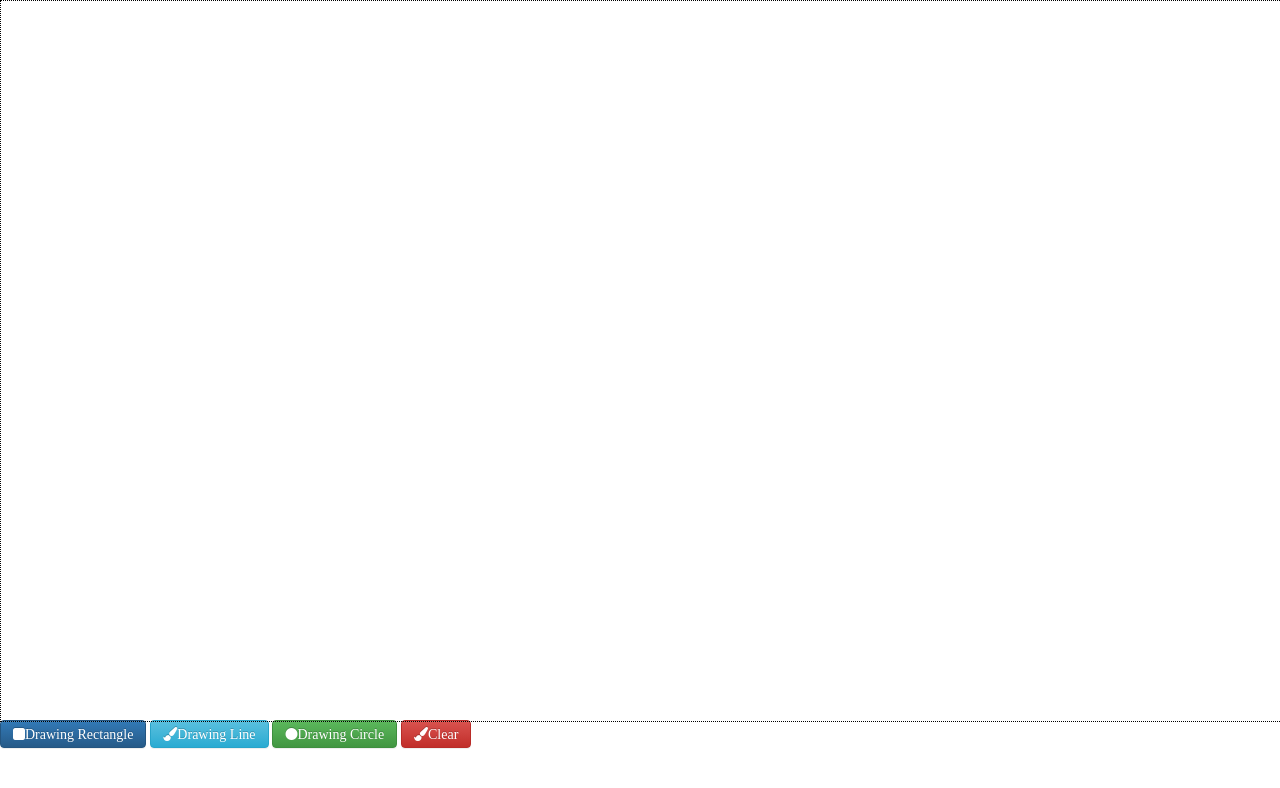
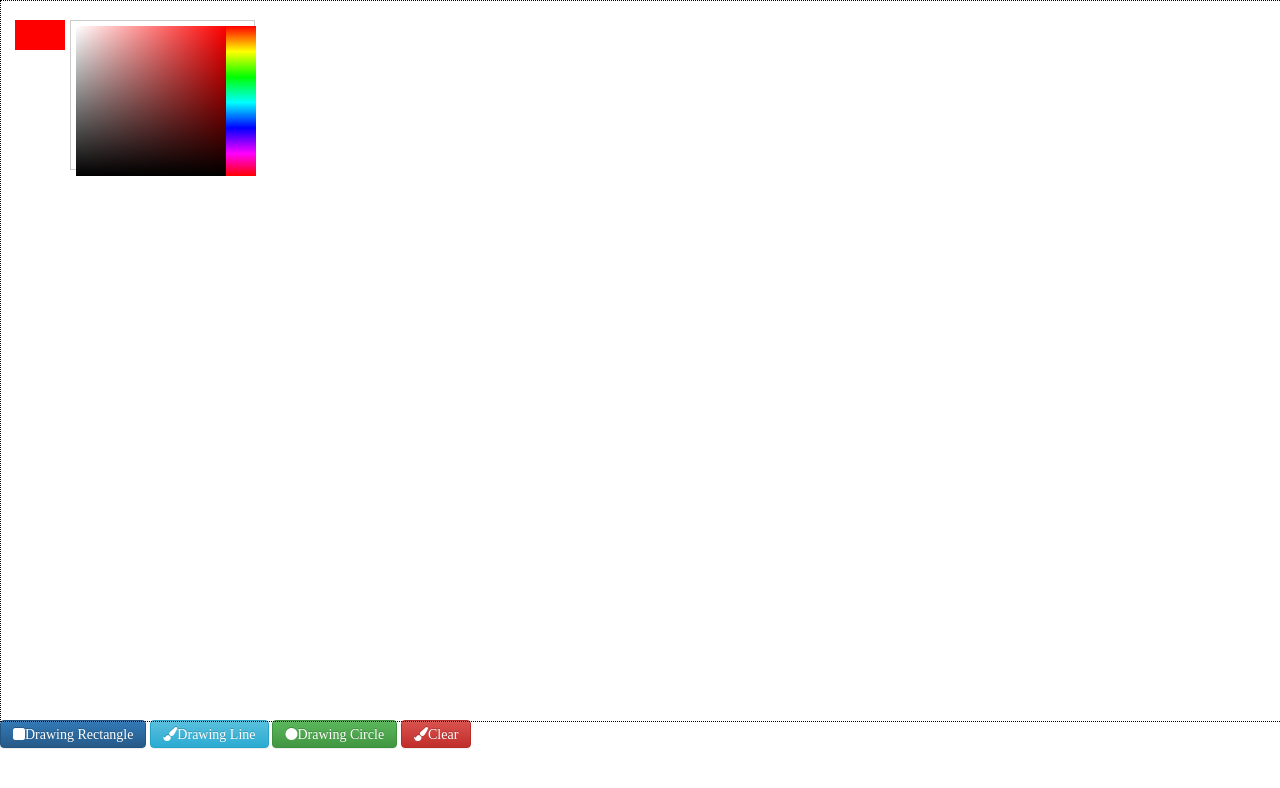
Before and after one commit to Loyal17/Loyal17.github.io, a plain HTML site: page project2/canvas.html in a window 1280 px wide. Drawn offline with nearby package versions, Linux system fonts and the light colour scheme.

Commit message:
added color picker

```diff
--- a/project2/canvas.html
+++ b/project2/canvas.html
@@ -19,6 +19,16 @@
     <div id="canvas-container">
         <canvas id="canvas-real" class="canvas" width='1280px' height='720px'></canvas>
         <canvas id="canvas-draft" class="canvas" width='1280px' height='720px'></canvas>
+        <!-- Warren -->
+    <label for="color-input" id="color-label" style="background-color: red"></label>
+    <input type="checkbox" id="color-input" checked></input>
+
+    <div id="color-picker">
+      <canvas id="color-block" height="150" width="150"></canvas>
+      <canvas id="color-strip" height="150" width="30"></canvas>
+    </div>
+
+    <!-- end of color picker secition -->
     </div>
     <div class="buttons">
         <span class="btn btn-primary fa fa-square" id="drawing-rectangle" >Drawing Rectangle</span>
@@ -27,6 +37,7 @@
         <span class="btn btn-danger fa fa-paint-brush" id="erase" >Clear</span>
 
     </div>
+
 
     <!-- jQuery -->
     <script type='text/javascript' src="https://code.jquery.com/jquery-3.2.1.js"></script>
@@ -38,6 +49,7 @@
     <script type='text/javascript' src="drawing-line.js"></script>
     <script type='text/javascript' src="drawing-rectangle.js"></script>
     <script type='text/javascript' src="drawing-circle.js"></script>
+    <script type='text/javascript' src="picker.js"></script>
     <!-- run newly added function -->
     <script type='text/javascript'>
         $('#drawing-rectangle').click(()=>{
@@ -49,7 +61,7 @@
         $('#drawing-circle').click( ()=>{
             currentFunction = new DrawingCircle(contextReal,contextDraft);
         });
-       // currentFunction = new DrawingRectangle(contextReal,contextDraft);
+
     </script>
 
 </body>
--- a/project2/drawing-circle.js
+++ b/project2/drawing-circle.js
@@ -6,12 +6,12 @@ class DrawingCircle extends PaintFunction{
         this.contextDraft = contextDraft;
     }
     onMouseDown(coord,event){
-        this.contextReal.strokeStyle = "#A6B2F7";
+        this.contextReal.strokeStyle = rgbaColor;
         this.origX = coord[0];
         this.origY = coord[1];
     }
     onDragging(coord,event){
-        this.contextDraft.strokeStyle = "#A6B2F7";
+        this.contextDraft.strokeStyle = rgbaColor;
         this.contextDraft.beginPath();
         this.contextDraft.clearRect(0,0,canvasDraft.width,canvasDraft.height);
         this.contextDraft.lineWidth=15;
--- a/project2/drawing-line.js
+++ b/project2/drawing-line.js
@@ -5,7 +5,7 @@ class DrawingLine extends PaintFunction{
     }
 
     onMouseDown(coord,event){
-        this.context.strokeStyle = "#df4b26";
+        this.context.strokeStyle = rgbaColor;
         this.context.lineJoin = "round";
         this.context.lineWidth = 5;
         this.context.beginPath();
--- a/project2/drawing-rectangle.js
+++ b/project2/drawing-rectangle.js
@@ -6,12 +6,12 @@ class DrawingRectangle extends PaintFunction{
     }
 
     onMouseDown(coord,event){
-        this.contextReal.fillStyle = "#f44";
+        this.contextReal.fillStyle = rgbaColor;
         this.origX = coord[0];
         this.origY = coord[1];
     }
     onDragging(coord,event){
-        this.contextDraft.fillStyle = "#f44";
+        this.contextDraft.fillStyle = rgbaColor;
         this.contextDraft.clearRect(0,0,canvasDraft.width,canvasDraft.height);
         this.contextDraft.fillRect(this.origX,this.origY,coord[0]- this.origX,coord[1] - this.origY)
     }
--- /dev/null
+++ b/project2/picker.js
@@ -0,0 +1,87 @@
+
+
+var colorBlock = document.getElementById('color-block');
+var ctx1 = colorBlock.getContext('2d');
+var width1 = colorBlock.width;
+var height1 = colorBlock.height;
+
+var colorStrip = document.getElementById('color-strip');
+var ctx2 = colorStrip.getContext('2d');
+var width2 = colorStrip.width;
+var height2 = colorStrip.height;
+
+var colorLabel = document.getElementById('color-label');
+
+var x = 0;
+var y = 0;
+var drag = false;
+var rgbaColor = 'rgba(255,0,0,1)';
+
+ctx1.rect(0, 0, width1, height1);
+fillGradient();
+
+ctx2.rect(0, 0, width2, height2);
+var grd1 = ctx2.createLinearGradient(0, 0, 0, height1);
+grd1.addColorStop(0, 'rgba(255, 0, 0, 1)');
+grd1.addColorStop(0.17, 'rgba(255, 255, 0, 1)');
+grd1.addColorStop(0.34, 'rgba(0, 255, 0, 1)');
+grd1.addColorStop(0.51, 'rgba(0, 255, 255, 1)');
+grd1.addColorStop(0.68, 'rgba(0, 0, 255, 1)');
+grd1.addColorStop(0.85, 'rgba(255, 0, 255, 1)');
+grd1.addColorStop(1, 'rgba(255, 0, 0, 1)');
+ctx2.fillStyle = grd1;
+ctx2.fill();
+
+function click(e) {
+  x = e.offsetX;
+  y = e.offsetY;
+  var imageData = ctx2.getImageData(x, y, 1, 1).data;
+  rgbaColor = 'rgba(' + imageData[0] + ',' + imageData[1] + ',' + imageData[2] + ',1)';
+  fillGradient();
+}
+
+function fillGradient() {
+  ctx1.fillStyle = rgbaColor;
+  ctx1.fillRect(0, 0, width1, height1);
+
+  var grdWhite = ctx2.createLinearGradient(0, 0, width1, 0);
+  grdWhite.addColorStop(0, 'rgba(255,255,255,1)');
+  grdWhite.addColorStop(1, 'rgba(255,255,255,0)');
+  ctx1.fillStyle = grdWhite;
+  ctx1.fillRect(0, 0, width1, height1);
+
+  var grdBlack = ctx2.createLinearGradient(0, 0, 0, height1);
+  grdBlack.addColorStop(0, 'rgba(0,0,0,0)');
+  grdBlack.addColorStop(1, 'rgba(0,0,0,1)');
+  ctx1.fillStyle = grdBlack;
+  ctx1.fillRect(0, 0, width1, height1);
+}
+
+function mousedown(e) {
+  drag = true;
+  changeColor(e);
+}
+
+function mousemove(e) {
+  if (drag) {
+    changeColor(e);
+  }
+}
+
+function mouseup(e) {
+  drag = false;
+}
+
+function changeColor(e) {
+  x = e.offsetX;
+  y = e.offsetY;
+  var imageData = ctx1.getImageData(x, y, 1, 1).data;
+  rgbaColor = 'rgba(' + imageData[0] + ',' + imageData[1] + ',' + imageData[2] + ',1)';
+  colorLabel.style.backgroundColor = rgbaColor;
+}
+
+colorStrip.addEventListener("click", click, false);
+
+colorBlock.addEventListener("mousedown", mousedown, false);
+colorBlock.addEventListener("mouseup", mouseup, false);
+colorBlock.addEventListener("mousemove", mousemove, false);
--- a/project2/style.css
+++ b/project2/style.css
@@ -16,3 +16,38 @@ body{
 #canvas-container{
     height:720px;
 }
+/*  Warren --Specific to color picker styles*/
+#color-input {
+    display: none;
+  }
+  #color-label {
+    float:left;
+    top:20px;
+    margin-left: 15px;
+  position: absolute;
+    height: 30px;
+    width: 50px;
+  }
+  #color-input:checked ~ #color-picker {
+    opacity: 1;
+  }
+  #color-picker {
+  position: absolute;
+    float:left;
+    top:20px;
+    left: 70px;
+    background-color: white;
+    height: 150px;
+    width: 185px;
+    border: solid 1px #ccc;
+    opacity: 0;
+    padding: 5px;
+  }
+  #color-block{
+    float:left;
+  }
+  #color-strip{
+      position:absolute;
+    float:right;
+  }
+  /* End of color picker styling*/
```
